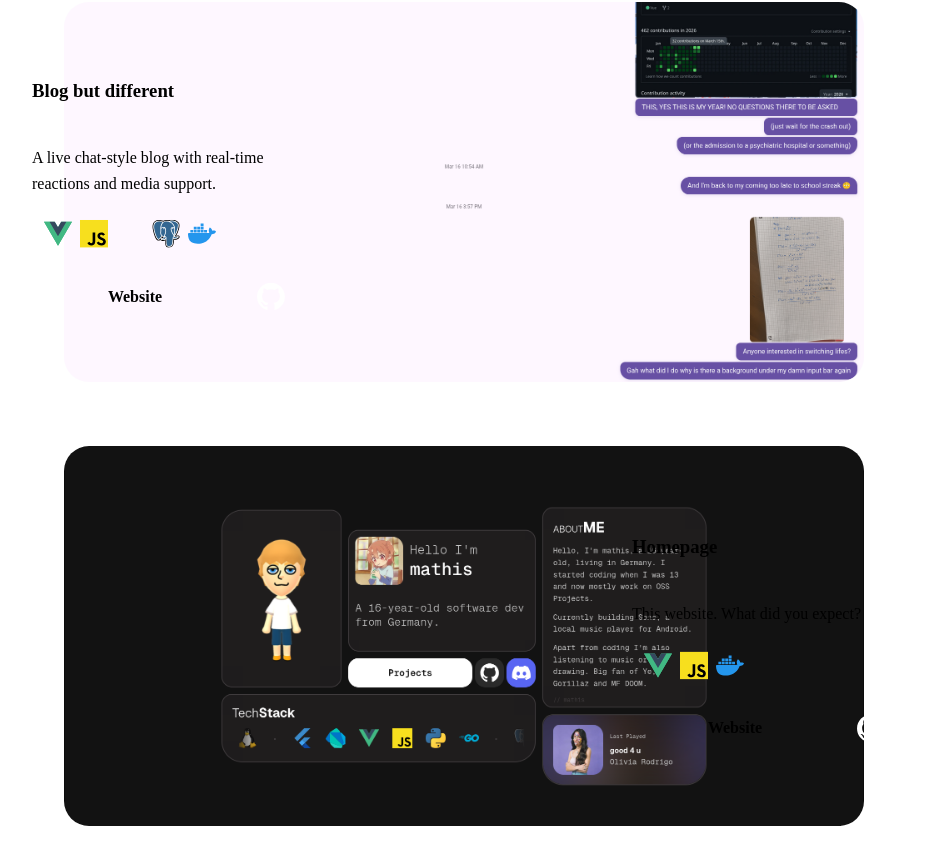
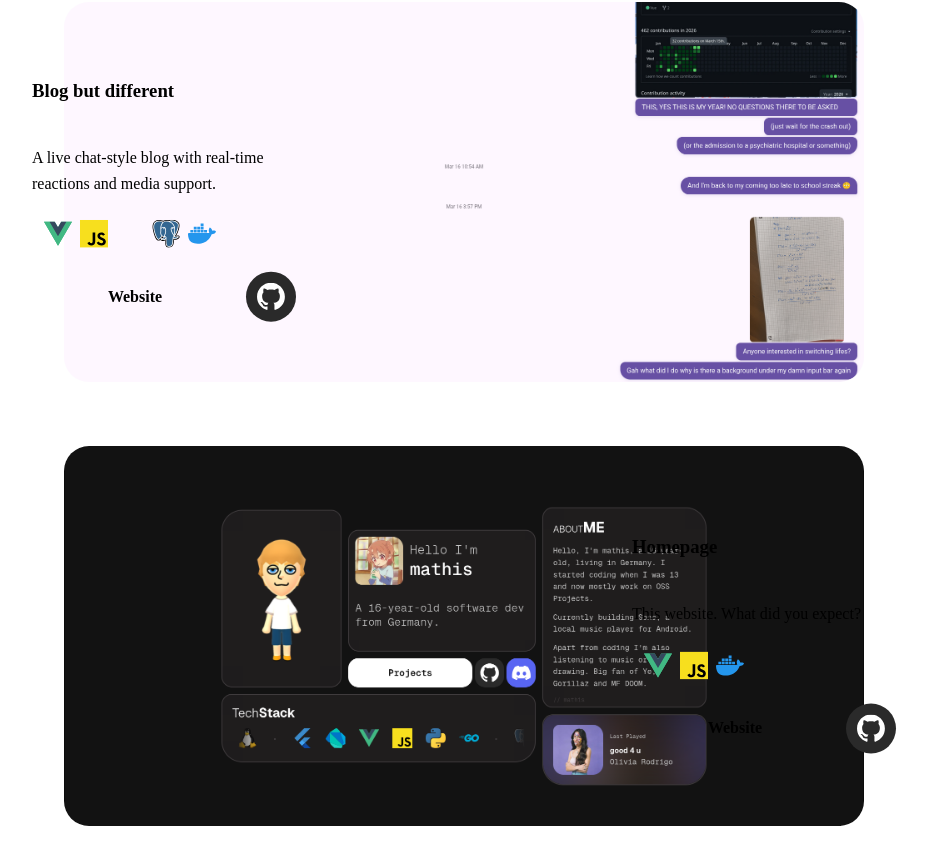
Before and after one commit to mathiiiiiis/homepage, a Vue app: page /projects in a window 1280 px wide. Shown: the part 776-1640 px from the top of the page, without its empty margins (176-1103 px from the left). Built offline with nearby package versions, Linux system fonts and the light colour scheme; the HTML template or start-up script is replaced by a standard one.

Commit message:
Fix button styling

```diff
--- a/src/views/Projects.vue
+++ b/src/views/Projects.vue
@@ -395,7 +395,7 @@ const projects = [
   display: flex;
   align-items: center;
   justify-content: center;
-  background: var(--icon-bg);
+  background: #2a2a2a;
 }
 
 .btn-website,
```
